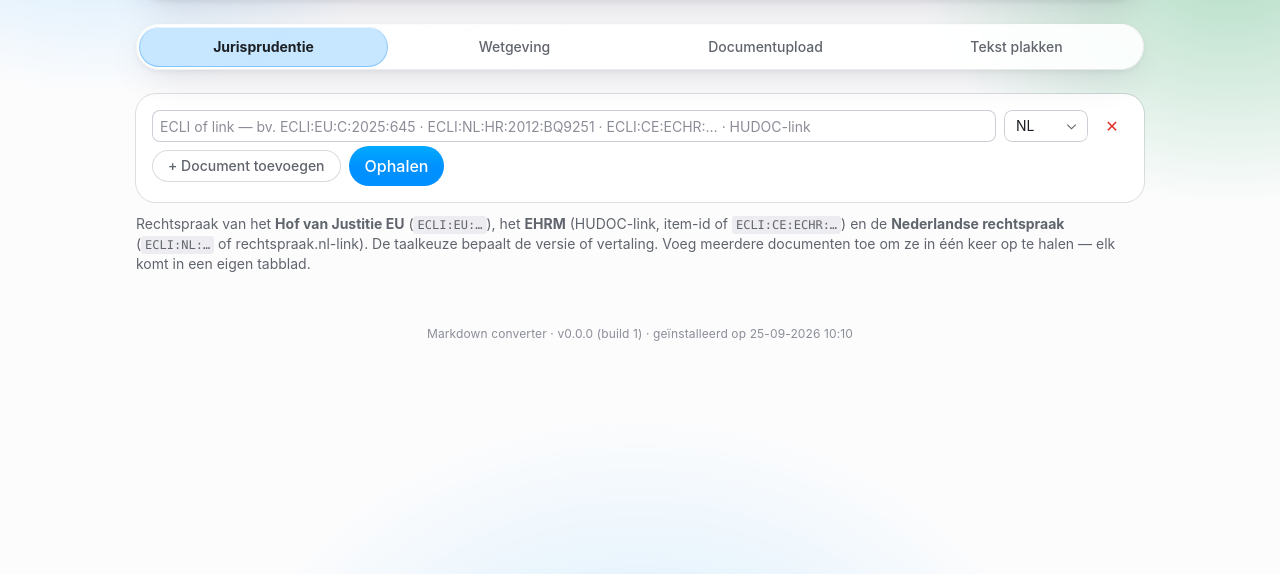
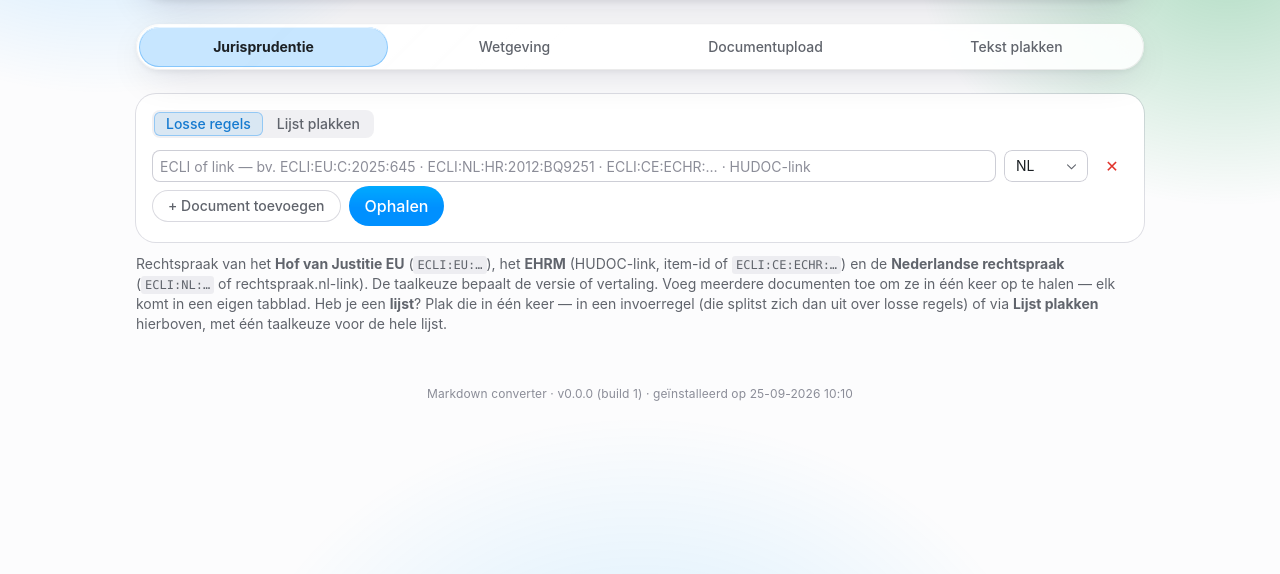
Before and after one commit to fabeerens/markdown-converter, a Flask app: page / in a window 1280 px wide. Shown: the part 110-684 px from the top of the page. Run offline with Flask 3, Linux system fonts and the light colour scheme; some libraries are stand-ins or nearby versions.

Commit message:
Lijst plakken ook bij Jurisprudentie en Documentupload
Batch-import (LIST_PASTE_KINDS) uitgebreid van alleen Wetgeving naar tabs
1-3. Documentupload heeft geen taalkeuze; de list-mode-helpers gaan met
#bulk-doc-lang afwezig om via een ?-guard.

Co-Authored-By: Claude Sonnet 5 <noreply@anthropic.com>

```diff
--- a/static/app.js
+++ b/static/app.js
@@ -55,9 +55,11 @@ const RE_CELEX = /[0-9][0-9]{4}[A-Z]{1,2}[0-9]{2,4}(?:-[0-9]{8})?/i;
 const RE_HUDOC = /\b00\d-\d{3,}\b/;
 
 /* Op welke tabbladen een geplakte lijst zich uitsplitst over de invoerrijen.
-   Uitbreiden = hier een tabblad bijzetten (en, voor het losse tekstvak,
-   initListMode() aanroepen in init()). */
-const LIST_PASTE_KINDS = new Set(["wet"]);
+   Uitbreiden = hier een tabblad bijzetten, de `.seg`/`.bulk`-markup in
+   index.html toevoegen en initListMode() aanroepen in init(). Documentupload
+   ("doc") heeft geen taalkeuze — de list-mode-helpers gaan met `#bulk-doc-lang`
+   afwezig om. */
+const LIST_PASTE_KINDS = new Set(["jur", "wet", "doc"]);
 
 /** Enkelvoud/meervoud per tabblad, voor "18 regelingen herkend". */
 const LIST_NOUN = {
@@ -445,11 +447,12 @@ function switchListMode(kind, bulk) {
     const rows = readRows(kind);
     if (rows.length) {
       text.value = rows.map((r) => r.query).join("\n");
-      langSelect.value = rows[0].lang;
+      if (langSelect) langSelect.value = rows[0].lang;
     }
   } else {
     // Terug naar losse rijen: één rij per regel, met de taal van de lijst.
-    resetRows(kind, parseList(text.value).items, langSelect.value);
+    // Documentupload heeft geen taalkeuze (`#bulk-doc-lang` bestaat niet).
+    resetRows(kind, parseList(text.value).items, langSelect ? langSelect.value : null);
   }
   state.bulk[kind] = bulk;
   localStorage.setItem(`listMode:${kind}`, bulk ? "bulk" : "rows");
@@ -466,12 +469,15 @@ function updateListCount(kind) {
 }
 
 function initListMode(kind) {
+  // Documentupload heeft geen taalkeuze voor de lijst.
   const langSelect = $(`#bulk-${kind}-lang`);
-  LANGS.forEach((code) => {
-    const opt = document.createElement("option");
-    opt.textContent = code;
-    langSelect.appendChild(opt);
-  });
+  if (langSelect) {
+    LANGS.forEach((code) => {
+      const opt = document.createElement("option");
+      opt.textContent = code;
+      langSelect.appendChild(opt);
+    });
+  }
   $(`#mode-${kind}-rows`).addEventListener("click", () => switchListMode(kind, false));
   $(`#mode-${kind}-bulk`).addEventListener("click", () => switchListMode(kind, true));
 
@@ -495,7 +501,7 @@ function readInput(kind) {
   const items = state.bulk[kind]
     ? parseList($(`#bulk-${kind}-text`).value).items.map((query) => ({
         query,
-        lang: $(`#bulk-${kind}-lang`).value,
+        lang: $(`#bulk-${kind}-lang`)?.value || "NL",
       }))
     : readRows(kind);
   const seen = new Set();
@@ -1526,7 +1532,9 @@ function init() {
   initRows("wet", () => fetchLinks("wet"));
   initRows("doc", fetchFileUrls);
   // Ná initRows: het lijst-tekstvak deelt de submit-handler van de rijen.
+  initListMode("jur");
   initListMode("wet");
+  initListMode("doc");
 
   $("#fetch-jur").addEventListener("click", () => fetchLinks("jur"));
   $("#fetch-wet").addEventListener("click", () => fetchLinks("wet"));
--- a/templates/index.html
+++ b/templates/index.html
@@ -32,7 +32,20 @@
     <!-- Jurisprudentie -->
     <section class="pane" data-pane="jur" id="pane-jur" role="tabpanel" aria-label="Jurisprudentie">
       <div class="card">
+        <div class="seg" role="group" aria-label="Invoervorm">
+          <button type="button" class="seg-btn" id="mode-jur-rows" aria-pressed="true">Losse regels</button>
+          <button type="button" class="seg-btn" id="mode-jur-bulk" aria-pressed="false">Lijst plakken</button>
+        </div>
         <div class="rows" id="rows-jur"></div>
+        <div class="bulk" id="bulk-jur" hidden>
+          <label class="visually-hidden" for="bulk-jur-text">Lijst met ECLI's of links</label>
+          <textarea id="bulk-jur-text" spellcheck="false"
+                    placeholder="Eén per regel — plak hier een hele lijst:&#10;&#10;ECLI:NL:HR:2023:1234&#10;ECLI:EU:C:2025:645&#10;- HvJ EU, zie https://curia.europa.eu/…&#10;&#10;Opsommingstekens, omringende tekst en dubbele regels worden er zelf uitgehaald."></textarea>
+          <div class="bulk-bar">
+            <span class="count" id="bulk-jur-count"></span>
+            <select class="select lang" id="bulk-jur-lang" aria-label="Taal voor de hele lijst"></select>
+          </div>
+        </div>
         <div class="row-actions">
           <button type="button" class="btn btn-dashed" id="add-jur">+ Document toevoegen</button>
           <button type="button" class="btn btn-solid btn-lg" id="fetch-jur">Ophalen</button>
@@ -43,7 +56,9 @@
         het <strong>EHRM</strong> (HUDOC-link, item-id of <code>ECLI:CE:ECHR:…</code>) en de
         <strong>Nederlandse rechtspraak</strong> (<code>ECLI:NL:…</code> of rechtspraak.nl-link).
         De taalkeuze bepaalt de versie of vertaling. Voeg meerdere documenten toe om ze in
-        één keer op te halen — elk komt in een eigen tabblad.
+        één keer op te halen — elk komt in een eigen tabblad. Heb je een <strong>lijst</strong>?
+        Plak die in één keer — in een invoerregel (die splitst zich dan uit over losse regels)
+        of via <strong>Lijst plakken</strong> hierboven, met één taalkeuze voor de hele lijst.
       </p>
     </section>
 
@@ -96,7 +111,19 @@
           <span>Voor PDF's: losse ingesloten afbeeldingen meenemen als bijlagen</span>
         </label>
         <div class="or">of plak een of meer links naar bestanden</div>
+        <div class="seg" role="group" aria-label="Invoervorm">
+          <button type="button" class="seg-btn" id="mode-doc-rows" aria-pressed="true">Losse regels</button>
+          <button type="button" class="seg-btn" id="mode-doc-bulk" aria-pressed="false">Lijst plakken</button>
+        </div>
         <div class="rows" id="rows-doc"></div>
+        <div class="bulk" id="bulk-doc" hidden>
+          <label class="visually-hidden" for="bulk-doc-text">Lijst met links naar bestanden</label>
+          <textarea id="bulk-doc-text" spellcheck="false"
+                    placeholder="Eén link per regel — plak hier een hele lijst:&#10;&#10;https://example.com/rapport.pdf&#10;https://example.com/bijlage.docx&#10;&#10;Opsommingstekens, omringende tekst en dubbele regels worden er zelf uitgehaald."></textarea>
+          <div class="bulk-bar">
+            <span class="count" id="bulk-doc-count"></span>
+          </div>
+        </div>
         <div class="row-actions">
           <button type="button" class="btn btn-dashed" id="add-doc">+ Link toevoegen</button>
           <button type="button" class="btn btn-solid btn-lg" id="fetch-doc">Ophalen</button>
@@ -110,6 +137,8 @@
         de PDF gehaald (hele-pagina-scans uitgesloten) en als Obsidian wikilink-bijlagen
         onder een "Bijlagen"-sectie gezet; de download wordt dan een <strong>.zip</strong>
         met de markdown en een <code>attachments/</code>-map.
+        Heb je een <strong>lijst</strong> links? Plak die in één keer — in een invoerregel
+        (die splitst zich dan uit over losse regels) of via <strong>Lijst plakken</strong>.
       </p>
     </section>
 
```
Also changed, not shown: CLAUDE.md (+12 -7 lines), tests/test_characterisation.py (+14 -7 lines).
